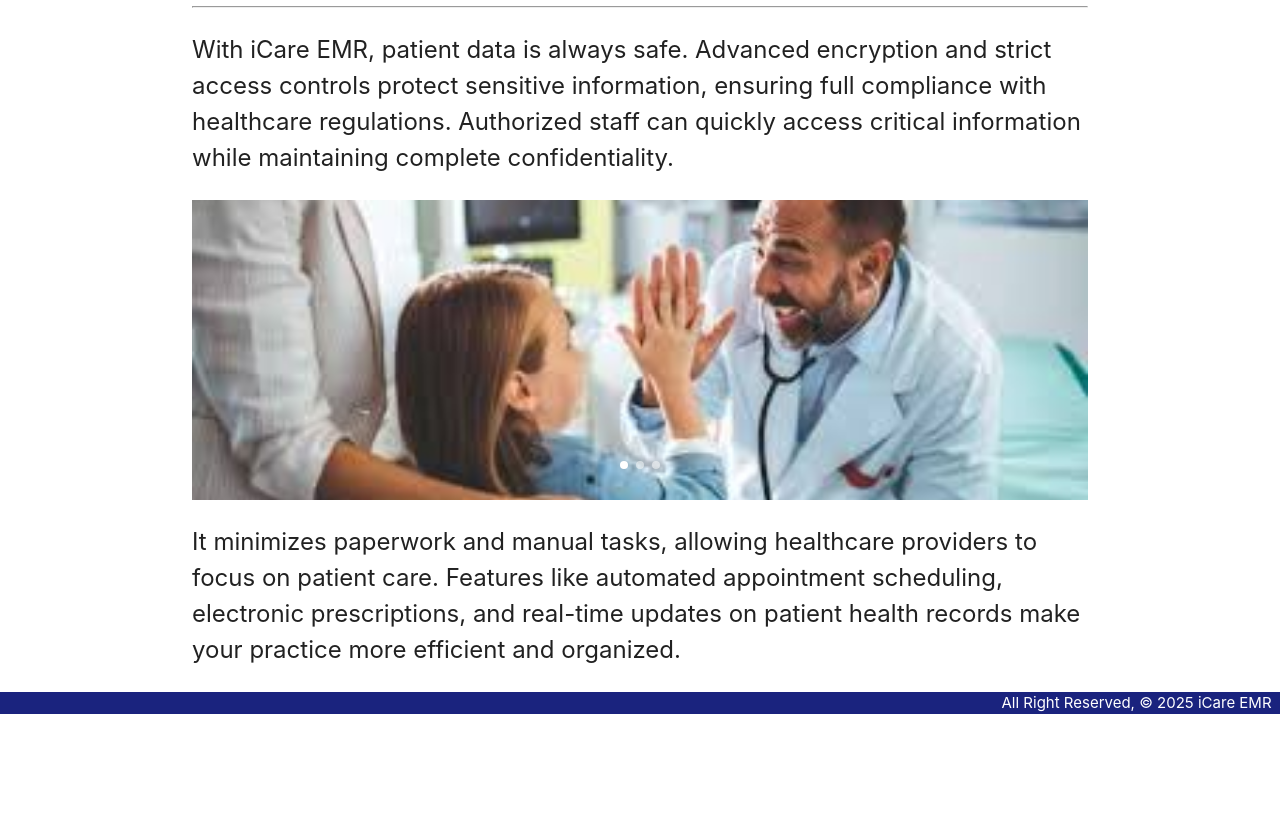
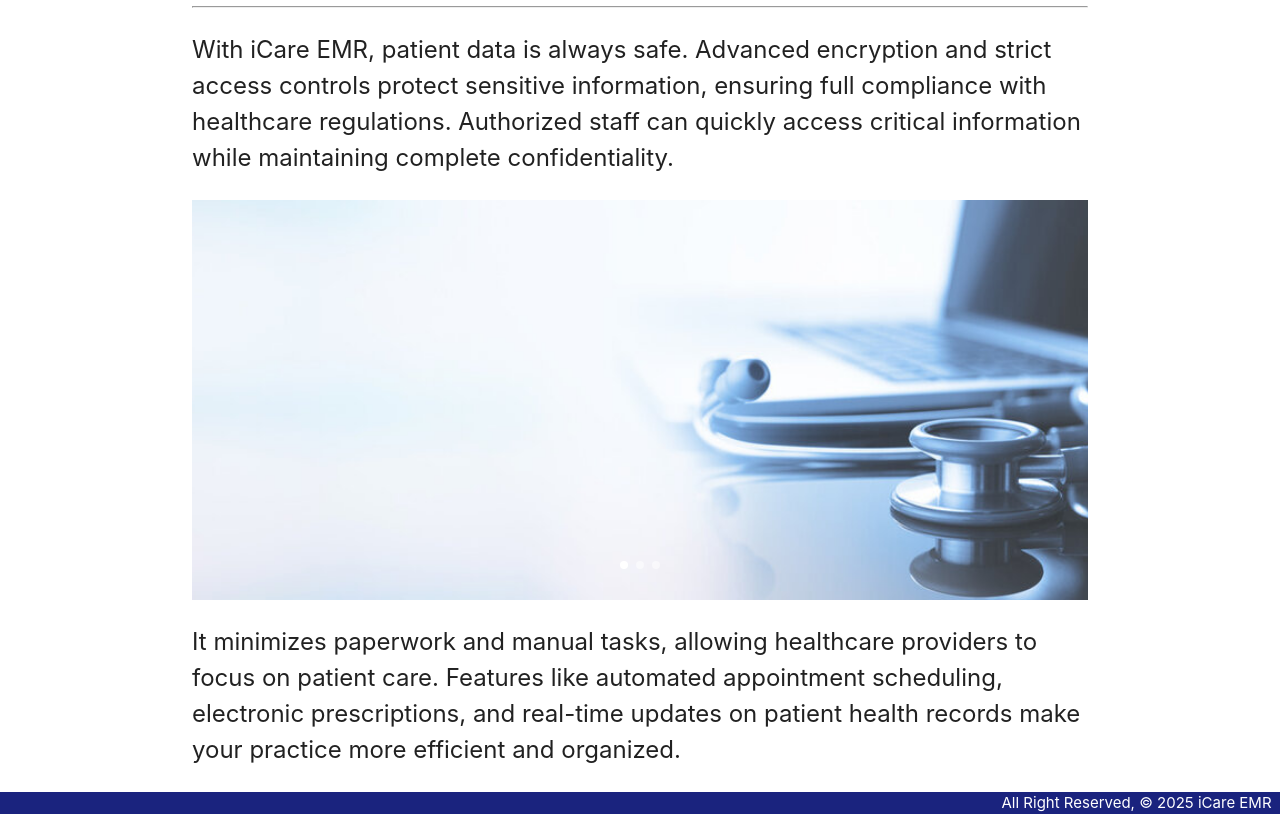
Before and after one commit to hamadbah/iCare, a Django app: page / in a window 1280 px wide. Shown: the part 153-967 px from the top of the page. Before the commit the page ends 867 px from the top, so only its background shows below. Run offline with Django 5.2, Linux system fonts and the light colour scheme.

Commit message:
Adding New Images with different size

```diff
--- a/iCare/main_app/static/css/style.css
+++ b/iCare/main_app/static/css/style.css
@@ -92,11 +92,11 @@ h2 {
 }
 
 .carousel.carousel-slider {
-    height: 300px !important;
+    height: 400px !important;
 }
 
 .carousel.carousel-slider .carousel-item img {
-    height: 300px;
+    height: 100%;
     width: 100%;
-    object-fit: cover; /* makes image fill while keeping proportions */
+    object-fit: cover;
 }
--- a/iCare/main_app/templates/home.html
+++ b/iCare/main_app/templates/home.html
@@ -14,10 +14,10 @@
 
 <div class="carousel carousel-slider center" data-indicators="true">
     <div class="carousel-item" href="#one!">
-        <img src="{% static 'images/1.jpeg' %}" alt="Slide 1">
+        <img src="{% static 'images/1.jpg' %}" alt="Slide 1">
     </div>
     <div class="carousel-item" href="#two!">
-        <img src="{% static 'images/2.jpeg' %}" alt="Slide 2">
+        <img src="{% static 'images/2.jpg' %}" alt="Slide 2">
     </div>
     <div class="carousel-item" href="#three!">
         <img src="{% static 'images/3.jpg' %}" alt="Slide 3">
@@ -37,12 +37,11 @@
       indicators: true
     });
 
-    // Optional: auto slide
     setInterval(function() {
       instances.forEach(function(instance) {
         instance.next();
       });
-    }, 4000); // change slide every 4 seconds
+    }, 3000);
   });
 </script>
 {% endblock %}
```
Also changed, not shown: iCare/main_app/static/images/1.jpeg (deleted), iCare/main_app/static/images/1.jpg (added), iCare/main_app/static/images/2.jpeg (deleted), iCare/main_app/static/images/2.jpg (added), iCare/main_app/static/images/3.jpg.
